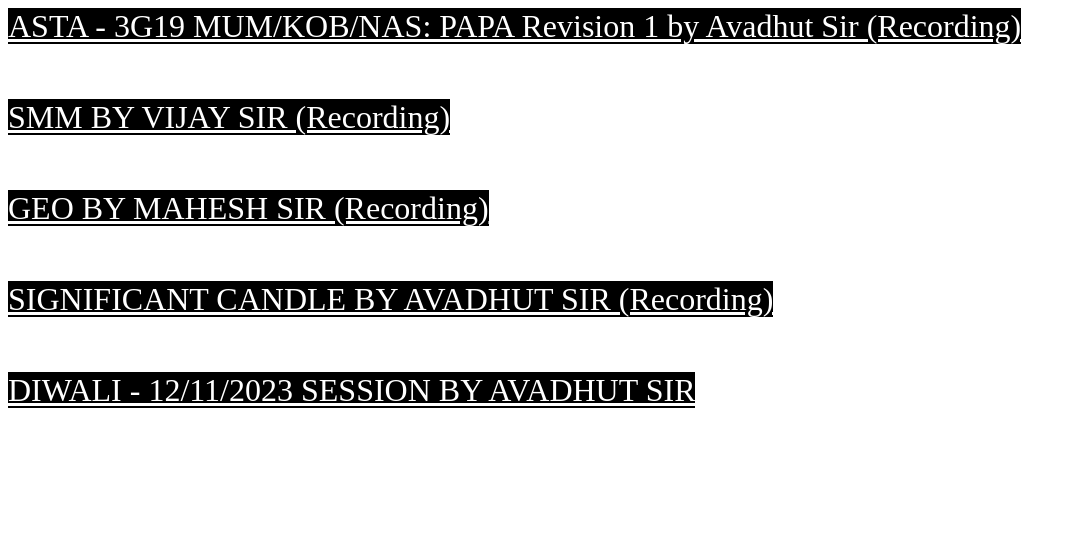
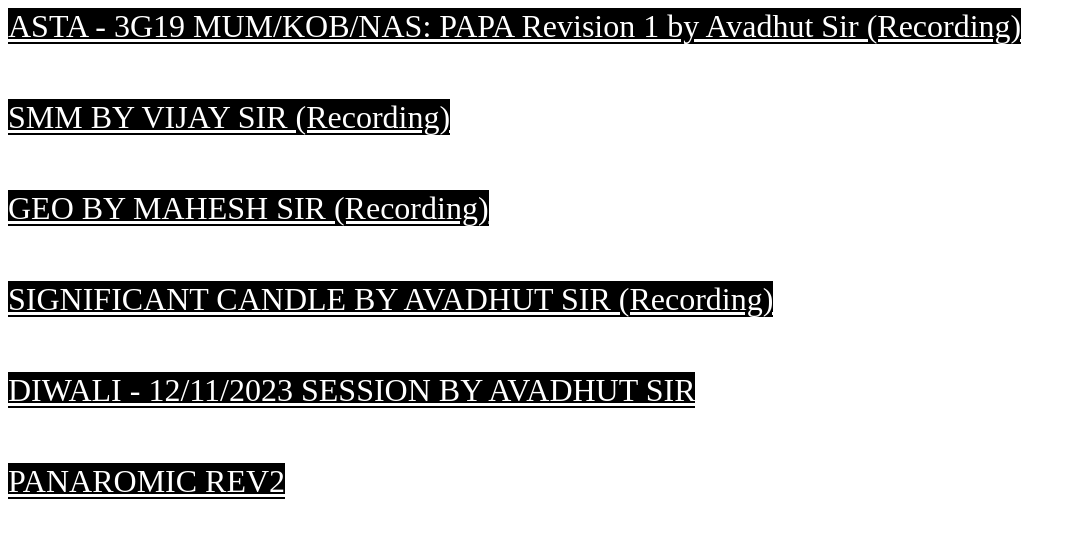
Before and after one commit to NiwanCoder/recordedvideos.asta, a plain HTML site: page index.html in a window 1280 px wide. Shown: the whole page, without its empty margins (0-1076 px from the left). Drawn offline with Linux system fonts and the light colour scheme.

Commit message:
Add files via upload

```diff
--- a/index.html
+++ b/index.html
@@ -7,4 +7,6 @@
 <a href="video4.html" target="_blank" rel="noopener noreferrer" style="color: white; background-color: black; font-size: xx-large;"> SIGNIFICANT CANDLE BY AVADHUT SIR (Recording)</a>
 <br><br><br><br>
 <a href="video5.html" target="_blank" rel="noopener noreferrer" style="color: white; background-color: black; font-size: xx-large;"> DIWALI - 12/11/2023 SESSION BY AVADHUT SIR</a>
+<br><br><br><br>
+<a href="video6.html" target="_blank" rel="noopener noreferrer" style="color: white; background-color: black; font-size: xx-large;"> PANAROMIC REV2</a>
 </body></html>
```
Also changed, not shown: video6.html (added, +3 -0 lines).
